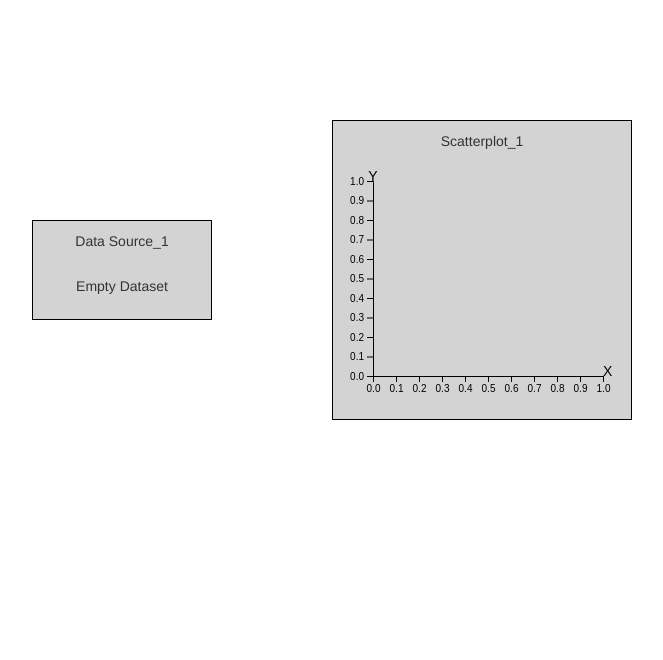
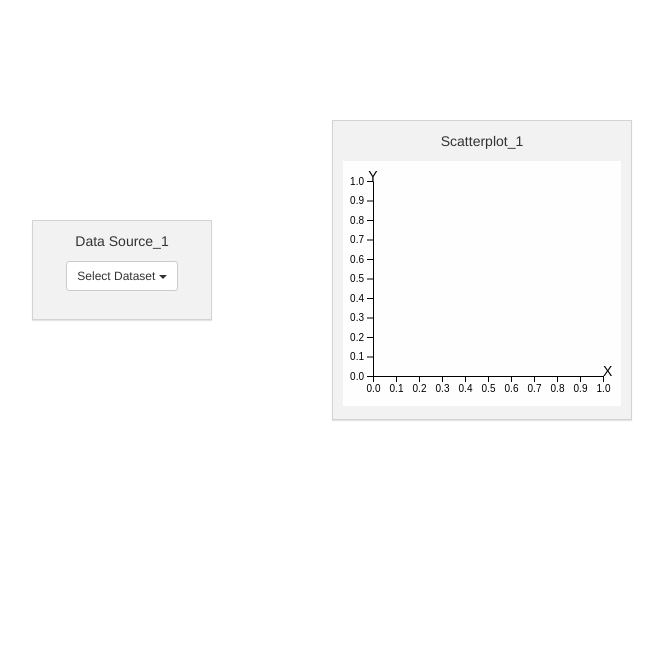
Before and after one commit to songyibo/visualization-framework, a Django app: template templates/app/index.html in a window 1280 px wide; the page is wider, and only the part inside the window is pictured. Shown: the part 51-711 px from the top of that part, without its empty margins (183-846 px from the left). Run offline with Django 3.2, Linux system fonts and the light colour scheme; the template is opened without the code that fills it, so the values that code supplies are empty; some libraries are stand-ins or nearby versions.

Commit message:
Feature: Dataset selection UI of DataSource widget. Server logic of get current datasets. Widget stylesheet update.

```diff
--- a/app/static/app/css/widget.css
+++ b/app/static/app/css/widget.css
@@ -1,18 +1,46 @@
 .vis-widget {
     position: absolute;
-    background-color: lightgrey;
-    border: 1px solid black;
+    background-color: rgb(242, 242, 242);
+    cursor: move;
+    border: 1px solid lightgray;
+    -webkit-box-shadow: 0 1px 1px 0 rgba(0, 0, 0, 0.1);
+    box-shadow: 0 1px 1px 0 rgba(0, 0, 0, 0.1);
+}
+
+.vis-widget-label {
+    display: inline-block;
+    cursor: auto;
+}
+
+.vis-widget-label-wrapper {
+    margin: 10px;
+}
+
+.vis-widget-select {
+    display: inline-block;
+    cursor: pointer;
+}
+
+.vis-widget-select-wrapper {
+    margin: 10px;
+}
+
+.vis-widget-container {
+    background-color: rgb(254, 254, 254);
+    cursor: auto;
+    margin: 10px;
 }
 
 .vis-widget-dragging {
     cursor: move;
     opacity: 0.8;
-    border-width: 2px;
+    border-color: black;
     z-index: 100;
 }
 
 .vis-widget-resizing {
     opacity: 0.8;
+    border-color: red;
     z-index: 100;
 }
 
@@ -77,15 +105,3 @@
     left: -6px;
     top: -6px;
 }
-
-.vis-widget-label {
-    margin: 10px;
-}
-
-.vis-widget-central {
-
-}
-
-.vis-widget-container {
-    margin: 10px;
-}
--- /dev/null
+++ b/app/static/app/js/html.js
@@ -0,0 +1,40 @@
+var vis = vis || {};
+
+vis.html = (function(vis) {
+
+    function Dropdown(widgetID, selectedCallback) {
+        this.wid = widgetID;
+        var container = $('#' + this.wid);
+        if (!container[0]) return;
+
+        var btnGroup = $('<div>').addClass('btn-group').appendTo(container);
+        var button = $('<button>').addClass('btn btn-default btn-sm dropdown-toggle')
+            .attr('type', 'button').attr('data-toggle', 'dropdown').html('<span>Select Dataset</span>&nbsp;<span class="caret"></span>').appendTo(btnGroup);
+        var dropdownMenu = $('<ul>').addClass('dropdown-menu').appendTo(btnGroup);
+
+        dropdownMenu.on('click', 'li a', function() {
+            var text = $(this).text();
+            button.find('span:first').text(text);
+            if (selectedCallback) {
+                selectedCallback(text);
+            }
+        });
+
+        this.menu = dropdownMenu;
+        this.selected = button.find('span:first');
+    }
+
+    Dropdown.prototype.addMenuItem = function(text) {
+        var a = $('<a>').text(text);
+        var li = $('<li>').append(a);
+        this.menu.append(li);
+    };
+
+    Dropdown.prototype.getValue = function() {
+        return this.selected.text();
+    };
+
+    return {
+        Dropdown: Dropdown
+    };
+})(vis);
--- /dev/null
+++ b/app/static/app/js/network.js
@@ -0,0 +1,12 @@
+var vis = vis || {};
+
+vis.network = (function(vis) {
+
+	function getDatasets(callback) {
+		$.get('/datasets/', function(data) {
+			callback(data.datasets);
+		});
+	}
+
+	return { getDatasets };
+})(vis);
--- a/app/static/app/js/widget.js
+++ b/app/static/app/js/widget.js
@@ -44,7 +44,7 @@ vis.widget = (function(vis) {
     };
 
     Widget.prototype._createElement = function(parent) {
-        var div = $('<div>').addClass('vis-widget').appendTo(parent);
+        var div = $('<div>').addClass('vis-widget vis-widget-allow-drag').appendTo(parent);
 
         return div[0];
     };
@@ -54,6 +54,7 @@ vis.widget = (function(vis) {
 
         $(widget).on('mousedown', function(e) {
             if (e.which == 1) {
+                if (!$(e.target).hasClass('vis-widget-allow-drag')) return;
                 e.preventDefault();
 
                 var X0 = e.pageX, Y0 = e.pageY;
@@ -121,10 +122,10 @@ vis.widget = (function(vis) {
 
                     func.call($this, dx, dy, {x0, y0, w0, h0});
 
-                    this.w = (this.w < this.wMin) ? this.wMin : this.w;
-                    this.h = (this.h < this.hMin) ? this.hMin : this.h;
-                    this.w = (this.w > this.wMax) ? this.wMax : this.w;
-                    this.h = (this.h > this.hMax) ? this.hMax : this.h;
+                    $this.w = ($this.w < $this.wMin) ? $this.wMin : $this.w;
+                    $this.h = ($this.h < $this.hMin) ? $this.hMin : $this.h;
+                    $this.w = ($this.w > $this.wMax) ? $this.wMax : $this.w;
+                    $this.h = ($this.h > $this.hMax) ? $this.hMax : $this.h;
 
                     $this.resize();
                 });
@@ -162,16 +163,39 @@ vis.widget = (function(vis) {
     }
     DataSourceWidget.prototype = Object.create(Widget.prototype);
 
+    DataSourceWidget.prototype.init = function(parent, position) {
+        Widget.prototype.init.apply(this, arguments);
+
+        this._setDatasetAction();
+    };
+
     DataSourceWidget.prototype.counter = 1;
 
     DataSourceWidget.prototype._createElement = function(parent) {
         var widget = Widget.prototype._createElement.apply(this, arguments)
 
-        var label = $('<div>').addClass('vis-widget-label').text(this.label).appendTo(widget);
-        var title = $('<div>').addClass('vis-widget-central').text(this.dataset).appendTo(widget);
-        title.css('line-height', this.h * 0.5 + 'px');
+        var labelWrapper = $('<div>').addClass('vis-widget-label-wrapper vis-widget-allow-drag').appendTo(widget);
+        var label = $('<div>').addClass('vis-widget-label').text(this.label).appendTo(labelWrapper);
 
+        var selectWrapper = $('<div>').addClass('vis-widget-select-wrapper vis-widget-allow-drag').appendTo(widget);
+        var select = $('<div>', {id: 'vis-widget-datasource-' + this.index, class: 'vis-widget-select'}).appendTo(selectWrapper);
+
+        var element = new vis.html.Dropdown(select.attr('id'), function(dataset) {
+            console.log(dataset);
+        });
+
+        vis.network.getDatasets(function(datasets) {
+            for (i in datasets) {
+                element.addMenuItem(datasets[i]);
+            }
+        });
+
+        this.select = element;
         return widget;
+    };
+
+    DataSourceWidget.prototype._setDatasetAction = function() {
+
     };
 
     /**
@@ -199,7 +223,8 @@ vis.widget = (function(vis) {
     ScatterplotWidget.prototype._createElement = function(parent) {
         var widget = Widget.prototype._createElement.apply(this, arguments);
 
-        var label = $('<div>').addClass('vis-widget-label').text(this.label).appendTo(widget);
+        var labelWrapper = $('<div>').addClass('vis-widget-label-wrapper vis-widget-allow-drag').appendTo(widget);
+        var label = $('<div>').addClass('vis-widget-label').text(this.label).appendTo(labelWrapper);
         var container = $('<div>', {id: 'vis-widget-scatterplot-' + this.index, class: 'vis-widget-container'}).appendTo(widget);
         this.svg = new vis.svg.Scatterplot(container.attr('id'));
 
--- a/app/urls.py
+++ b/app/urls.py
@@ -4,5 +4,7 @@ from django.conf.urls import url
 from . import views
 
 urlpatterns = [
-    url(r'^$', views.index, name='index')
+    url(r'^$', views.index, name='index'),
+
+    url(r'^datasets/$', views.datasets, name='datasets'),
 ]
--- a/templates/app/index.html
+++ b/templates/app/index.html
@@ -62,6 +62,8 @@
     <script type="text/javascript" src="{% static 'app/frm/d3-4.3.0/d3.min.js' %}"></script>
 
     <script type="text/javascript" src="{% static 'app/js/svg.js' %}"></script>
+    <script type="text/javascript" src="{% static 'app/js/html.js' %}"></script>
+    <script type="text/javascript" src="{% static 'app/js/network.js' %}"></script>
     <script type="text/javascript" src="{% static 'app/js/widget.js' %}"></script>
     <script type="text/javascript" src="{% static 'app/js/control.js' %}"></script>
 </body>
```
Also changed, not shown: app/views.py (+8 -0 lines).
